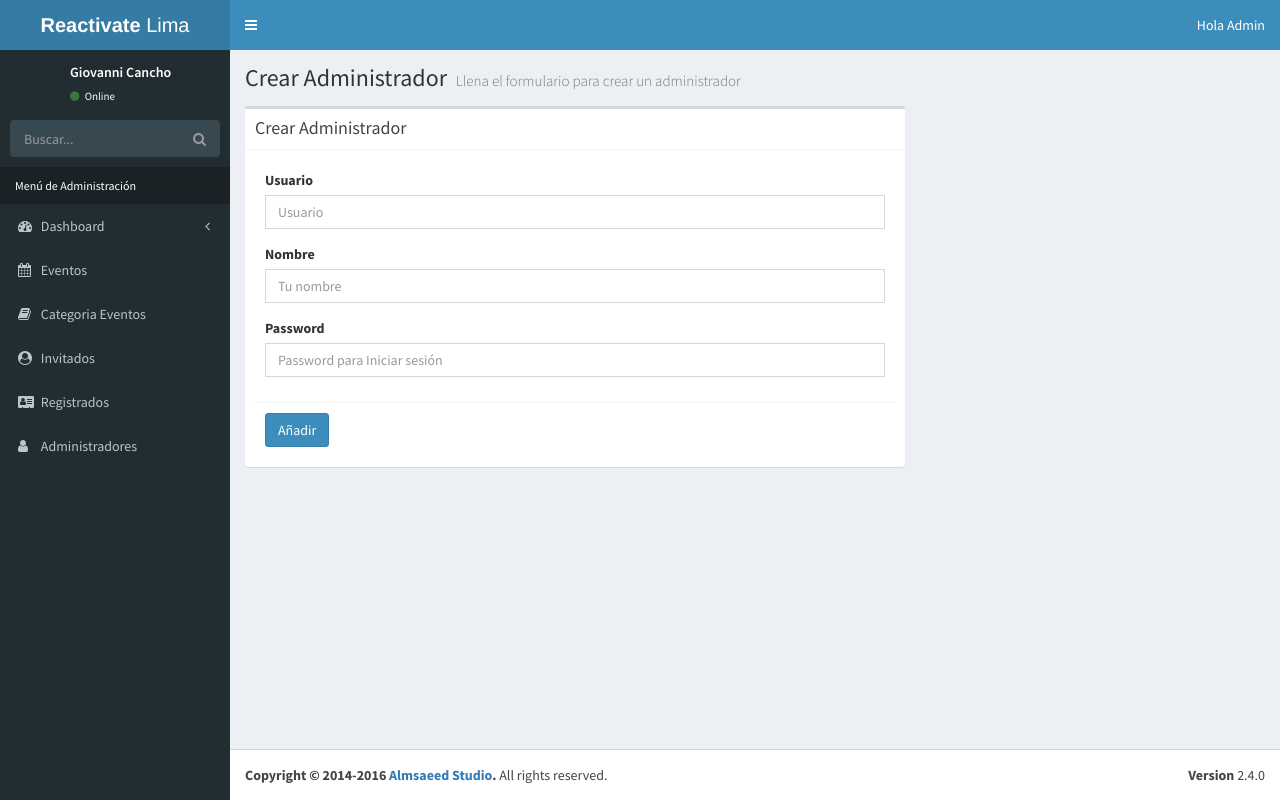
After one commit to gcancho/Web-conciertos, a PHP site: page /admin/crear-admin.php in a window 1280 px wide. The commit adds this page. Run offline with PHP 8.4, Linux system fonts and the light colour scheme.

```diff
--- /dev/null
+++ b/admin/crear-admin.php
@@ -0,0 +1,75 @@
+<?php
+  include_once 'templates/header.php';
+
+  include_once 'templates/barra.php';
+
+  include_once 'templates/navegacion.php';
+?>
+
+  <!-- =============================================== -->
+
+
+  <!-- Content Wrapper. Contains page content -->
+  <div class="content-wrapper">
+    <!-- Content Header (Page header) -->
+    <section class="content-header">
+      <h1>
+        Crear Administrador
+        <small>Llena el formulario para crear un administrador</small>
+      </h1>
+
+    </section>
+
+    <div class="row">
+      <div class="col-md-8">
+
+
+
+    <!-- Main content -->
+    <section class="content">
+      <!-- Default box -->
+      <div class="box">
+        <div class="box-header with-border">
+          <h3 class="box-title">Crear Administrador</h3>
+        </div>
+        <div class="box-body">
+        <form role="form" name="crear-admin" id="crear-admin" method="post" action="insertar-admin.php">
+              <div class="box-body">
+                <div class="form-group">
+                  <label for="usuario">Usuario</label>
+                  <input type="text" class="form-control" id="usuario" name="usuario" placeholder="Usuario">
+                </div>
+                <div class="form-group">
+                  <label for="nombre">Nombre</label>
+                  <input type="text" class="form-control" id="nombre" name="nombre" placeholder="Tu nombre">
+                </div>
+                <div class="form-group">
+                  <label for="password">Password</label>
+                  <input type="password" class="form-control" id="password" name="password" placeholder="Password para Iniciar sesión">
+                </div>
+              </div>
+              <!-- /.box-body -->
+
+              <div class="box-footer">
+                <input type="hidden" name="agregar-admin" value="1">
+                <button type="submit" class="btn btn-primary">Añadir</button>
+              </div>
+            </form>
+        </div>
+        <!-- /.box-body -->
+
+      </div>
+      <!-- /.box -->
+
+    </section>
+    <!-- /.content -->
+    <!-- /.content-wrapper -->
+
+      </div>
+    </div>
+  </div>
+
+
+  <?php
+    include_once 'templates/footer.php';
+  ?>
--- a/admin/templates/navegacion.php
+++ b/admin/templates/navegacion.php
@@ -88,7 +88,7 @@
           </a>
           <ul class="treeview-menu">
             <li><a href="#"><i class="fa fa-list-ul" aria-hidden="true"></i>Ver Todos</a></li>
-            <li><a href="#"><i class="fa fa-plus-circle" aria-hidden="true"></i> Agregar</a></li>
+            <li><a href="crear-admin.php"><i class="fa fa-plus-circle" aria-hidden="true"></i> Agregar</a></li>
           </ul>
         </li>
 
```
Also changed, not shown: admin/insertar-admin.php (added, +17 -0 lines).
